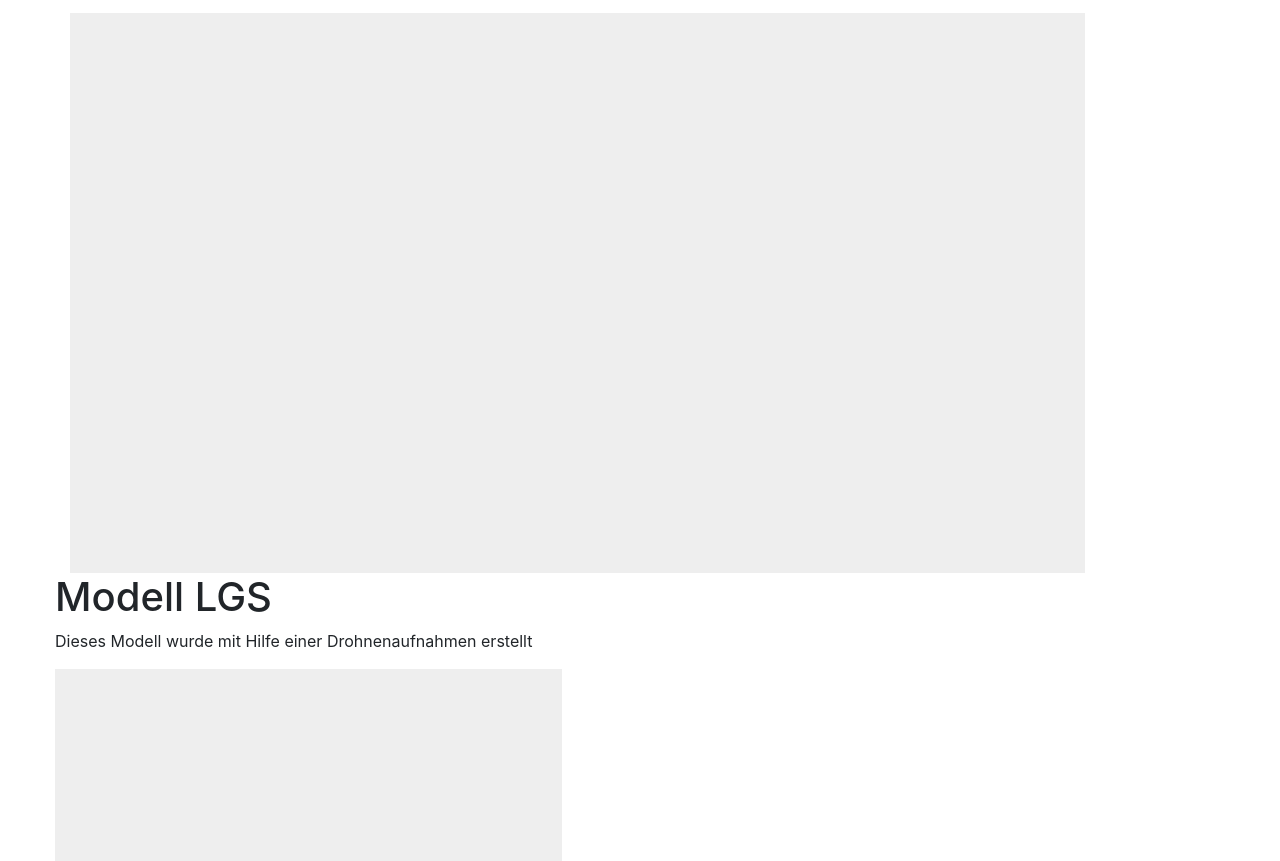
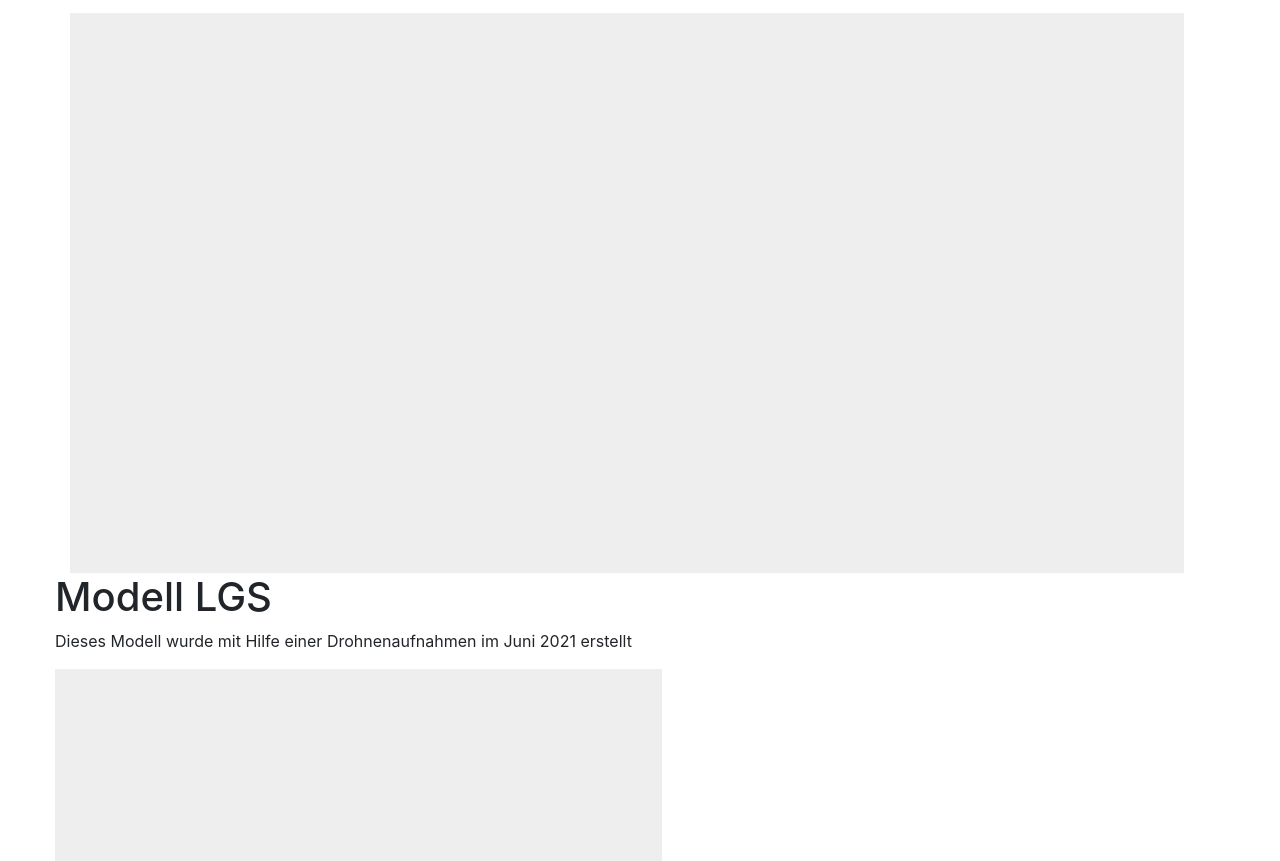
Before and after one commit to Stradico/vm3DDemo, a plain HTML site: page model1.html in a window 1280 px wide. Shown: the part 239-1100 px from the top of the page. Drawn offline with nearby package versions, Linux system fonts and the light colour scheme.

Commit message:
UpdateText

```diff
--- a/model1.html
+++ b/model1.html
@@ -67,7 +67,7 @@
 	<div class="row">
 		<div class="col-md-12">
 			<h1>Modell LGS</h1>
-			<p>Dieses Modell wurde mit Hilfe einer Drohnenaufnahmen erstellt</p>
+			<p>Dieses Modell wurde mit Hilfe einer Drohnenaufnahmen im Juni 2021 erstellt</p>
 		</div>
 		<div class="col-md-12">
 		<div id="demo-container" class="demo">
```
